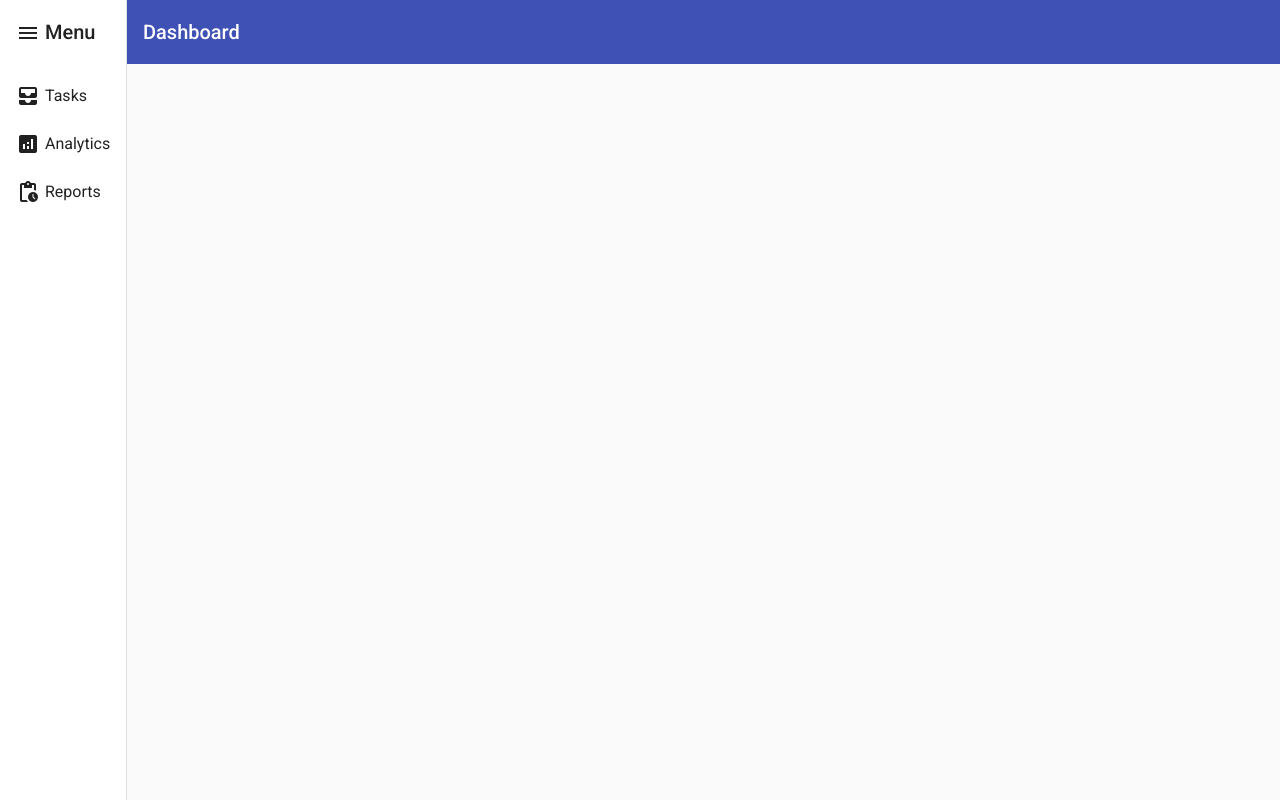
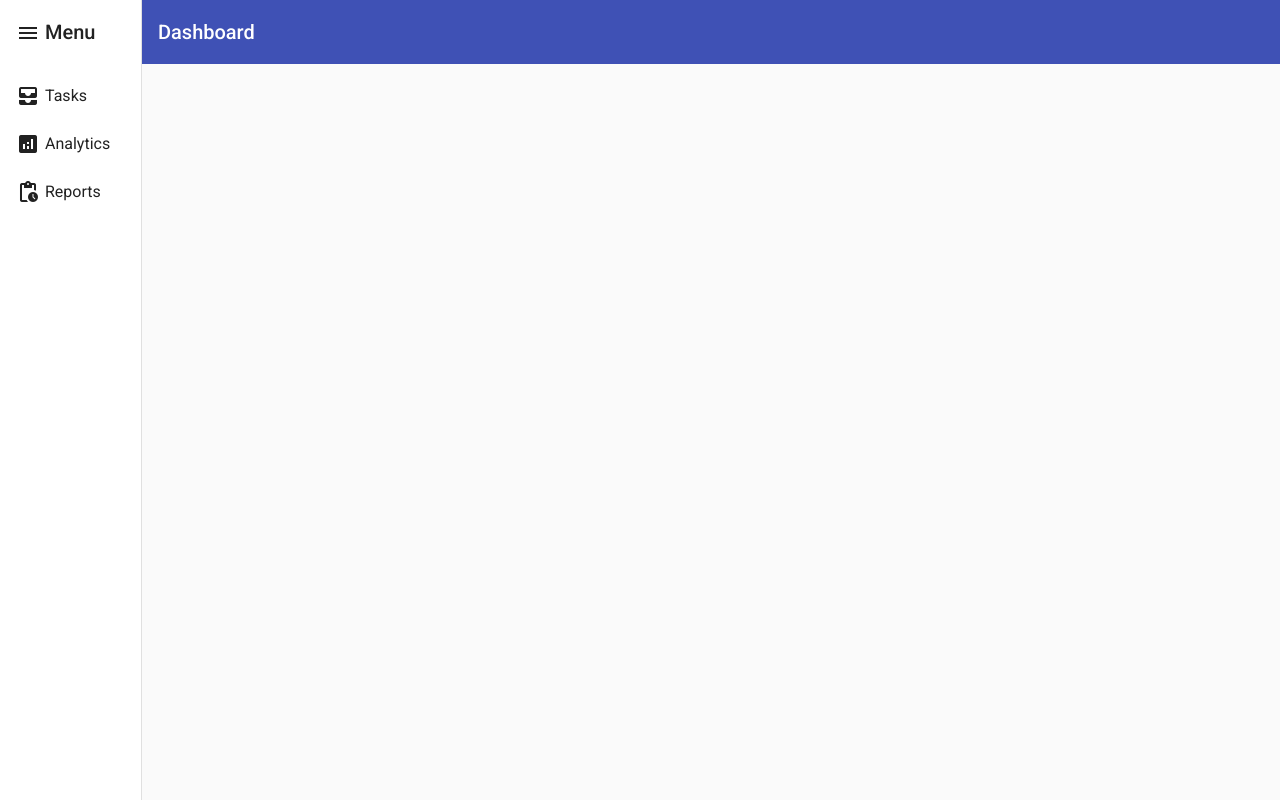
Before and after one commit to wipwd/wwd-dashboard, an Angular app in the folder frontend/: page / in a window 1280 px wide. Both pictures are taken after a click on the button "menu". Built offline with nearby package versions, Linux system fonts and the light colour scheme.

Commit message:
frontend: fix expanded navigation sidenav width
Signed-off-by: Joao Eduardo Luis <joao@wipwd.dev>

```diff
--- a/frontend/src/app/dashboard/dashboard.component.html
+++ b/frontend/src/app/dashboard/dashboard.component.html
@@ -14,7 +14,8 @@
         *ngIf="!(isHandset$ | async)">
         <mat-icon>menu</mat-icon>
       </button>
-      <span class="menu-item" *ngIf="isExpanded()">Menu</span>
+      <span
+        [class.expanded-sidenav]="isExpanded()" *ngIf="isExpanded()">Menu</span>
     </mat-toolbar>
     <mat-nav-list>
       <a mat-list-item routerLinkActive="active" routerLink="/tabs">
--- a/frontend/src/app/dashboard/dashboard.component.scss
+++ b/frontend/src/app/dashboard/dashboard.component.scss
@@ -22,3 +22,8 @@
 .menu-header-button.mat-icon-button {
   width: unset;
 }
+
+.expanded-sidenav {
+  width: 80px;
+  padding-left: 5px;
+}
```
